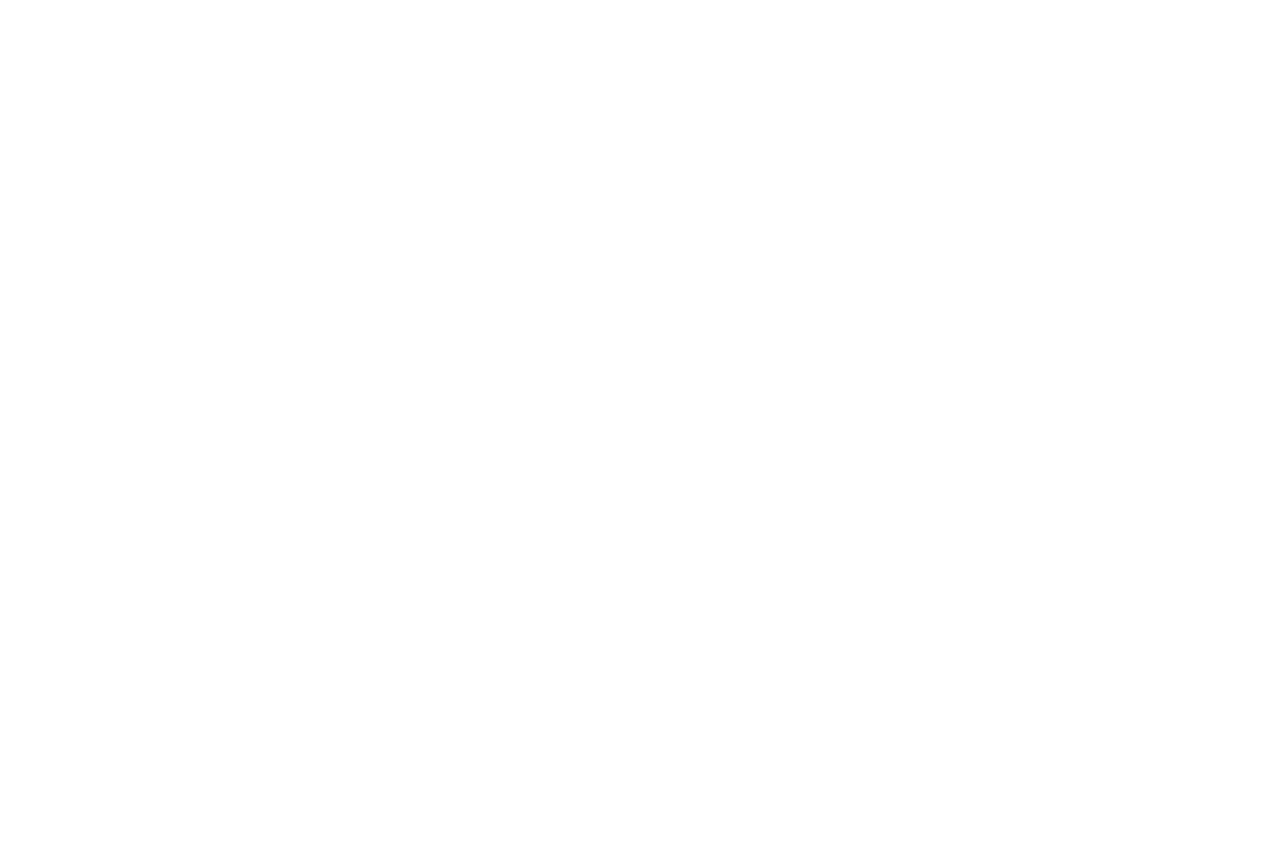
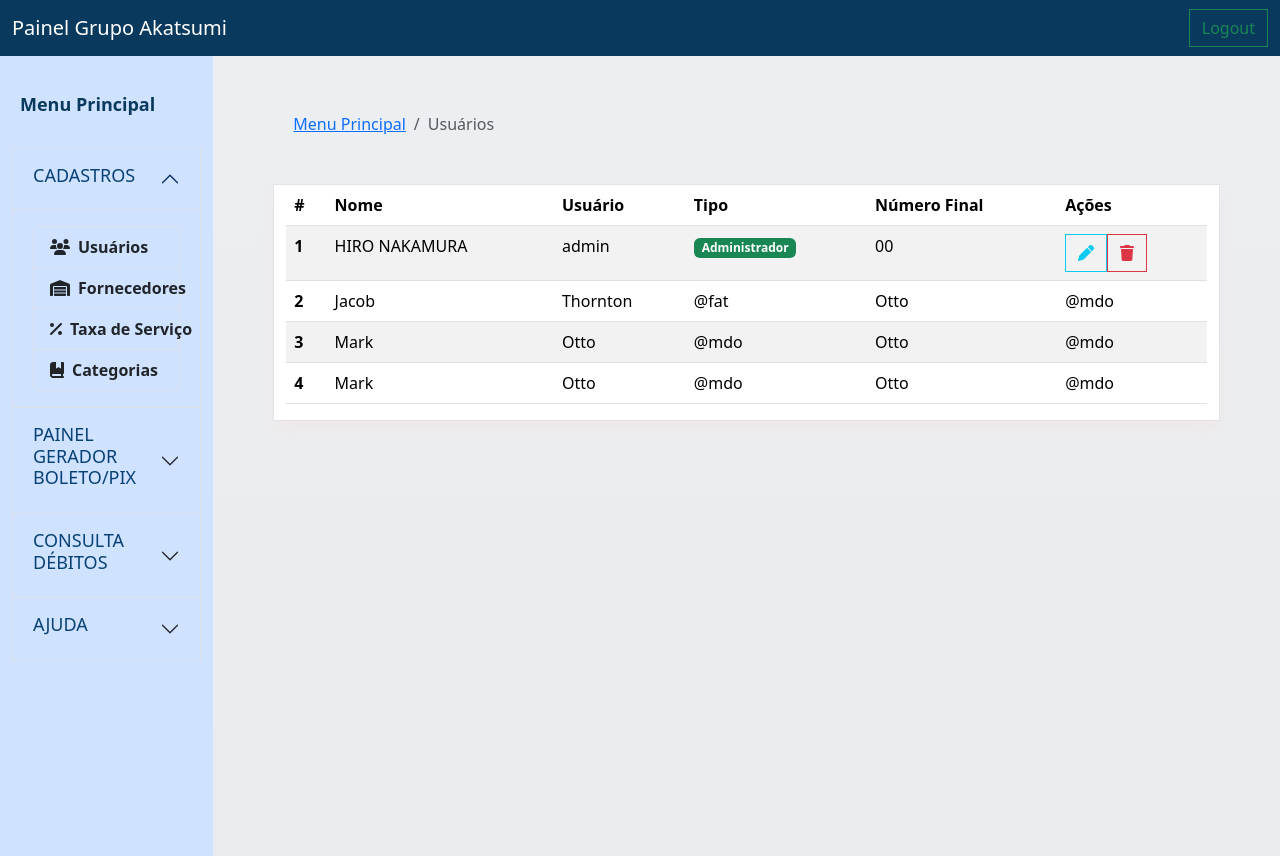
Before and after one commit to rsperlongo/akt-painel-frontend, an Angular app: page /users in a window 1280 px wide. Before the commit this address led to /. Before the commit the page ends 800 px from the top, so only its background shows below. Built offline with nearby package versions, Linux system fonts and the light colour scheme.

Commit message:
user component and layout

```diff
--- a/src/app/app-routing.module.ts
+++ b/src/app/app-routing.module.ts
@@ -12,6 +12,10 @@ const routes: Routes = [
     // canActivate: [AuthGuard]
   },
   {
+    path: 'users',
+    loadChildren: () => import('./users/users.module').then(m => m.UsersModule),
+  },
+  {
     path: '',
     pathMatch: 'full',
     redirectTo: 'login'
--- /dev/null
+++ b/src/app/users/users.component.html
@@ -0,0 +1,71 @@
+<app-header></app-header>
+<div class="container-fluid bg-body-secondary bg-gradient vh-100">
+  <div class="row align-items-center">
+    <div class="col-2 bg-primary-subtle vh-100">
+      <app-sidebar></app-sidebar>
+    </div>
+    <div class="col-10 vh-100">
+      <div class="row justify-content-between m-5">
+        <nav aria-label="breadcrumb">
+          <ol class="breadcrumb mb-3 p-2">
+            <li class="breadcrumb-item"><a href="#">Menu Principal</a></li>
+            <li class="breadcrumb-item active" aria-current="page">Usuários</li>
+          </ol>
+        </nav>
+        <div class="card mt-4">
+            <div class="col">
+                <table class="table table-striped table-hover">
+                    <thead>
+                      <tr>
+                        <th scope="col">#</th>
+                        <th scope="col">Nome</th>
+                        <th scope="col">Usuário</th>
+                        <th scope="col">Tipo</th>
+                        <th scope="col">Número Final</th>
+                        <th scope="col">Ações</th>
+                      </tr>
+                    </thead>
+                    <tbody>
+                      <tr>
+                        <th scope="row">1</th>
+                        <td>HIRO NAKAMURA</td>
+                        <td>admin</td>
+                        <td><span class="badge text-bg-success">Administrador</span></td>
+                        <td>00</td>
+                        <td>
+                            <button class="btn btn-outline-info"><i class="fa-solid fa-pen"></i></button>
+                            <button class="btn btn-outline-danger"><i class="fa-solid fa-trash"></i></button>
+                        </td>
+                      </tr>
+                      <tr>
+                        <th scope="row">2</th>
+                        <td>Jacob</td>
+                        <td>Thornton</td>
+                        <td>@fat</td>
+                        <td>Otto</td>
+                        <td>@mdo</td>
+                      </tr>
+                      <tr>
+                        <th scope="row">3</th>
+                        <td>Mark</td>
+                        <td>Otto</td>
+                        <td>@mdo</td>
+                        <td>Otto</td>
+                        <td>@mdo</td>
+                      </tr>
+                      <tr>
+                        <th scope="row">4</th>
+                        <td>Mark</td>
+                        <td>Otto</td>
+                        <td>@mdo</td>
+                        <td>Otto</td>
+                        <td>@mdo</td>
+                      </tr>
+                    </tbody>
+                  </table>
+            </div>
+        </div>
+      </div>
+    </div>
+  </div>
+</div>
```
Also changed, not shown: src/app/users/users-routing.module.ts (added, +20 -0 lines), src/app/users/users.component.ts (added, +10 -0 lines), src/app/users/users.module.ts (added, +19 -0 lines), src/app/users/users.component.scss (added), 1 other file (tests, documents, lock files or other folders).
